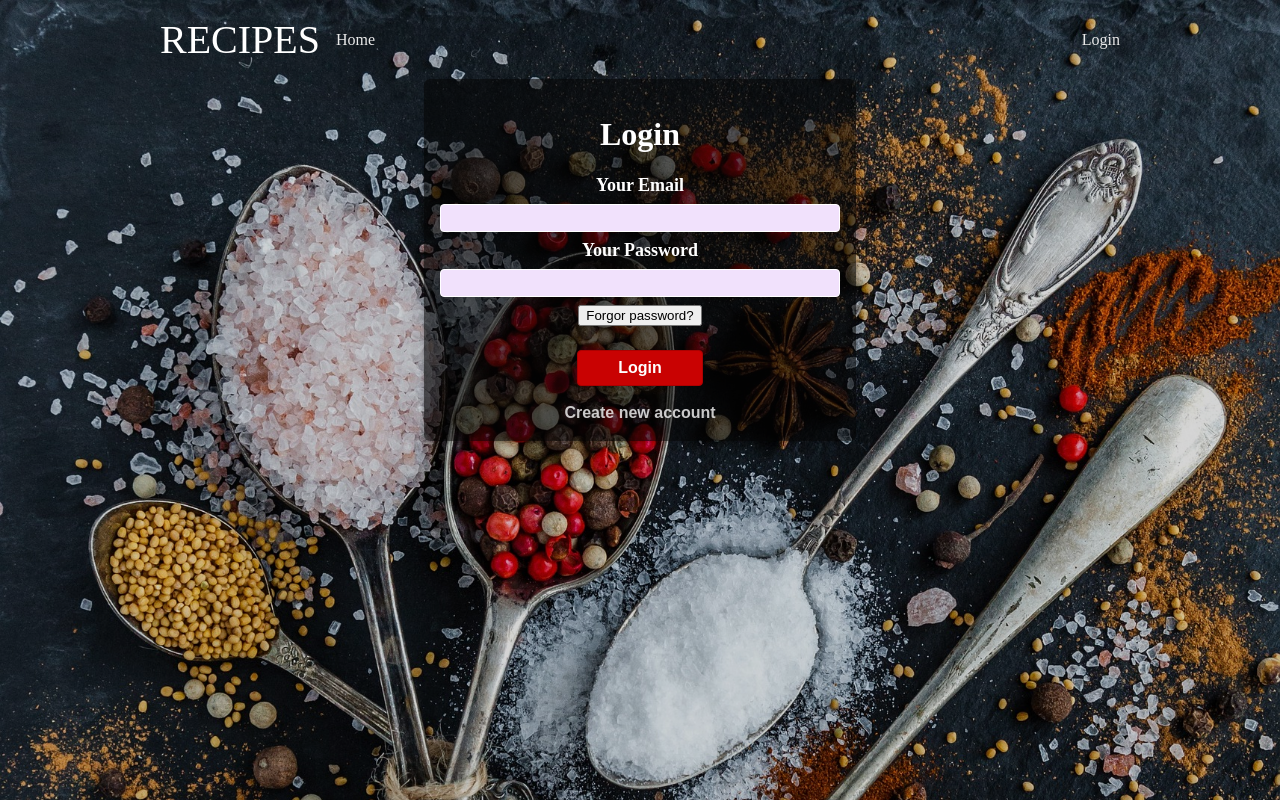
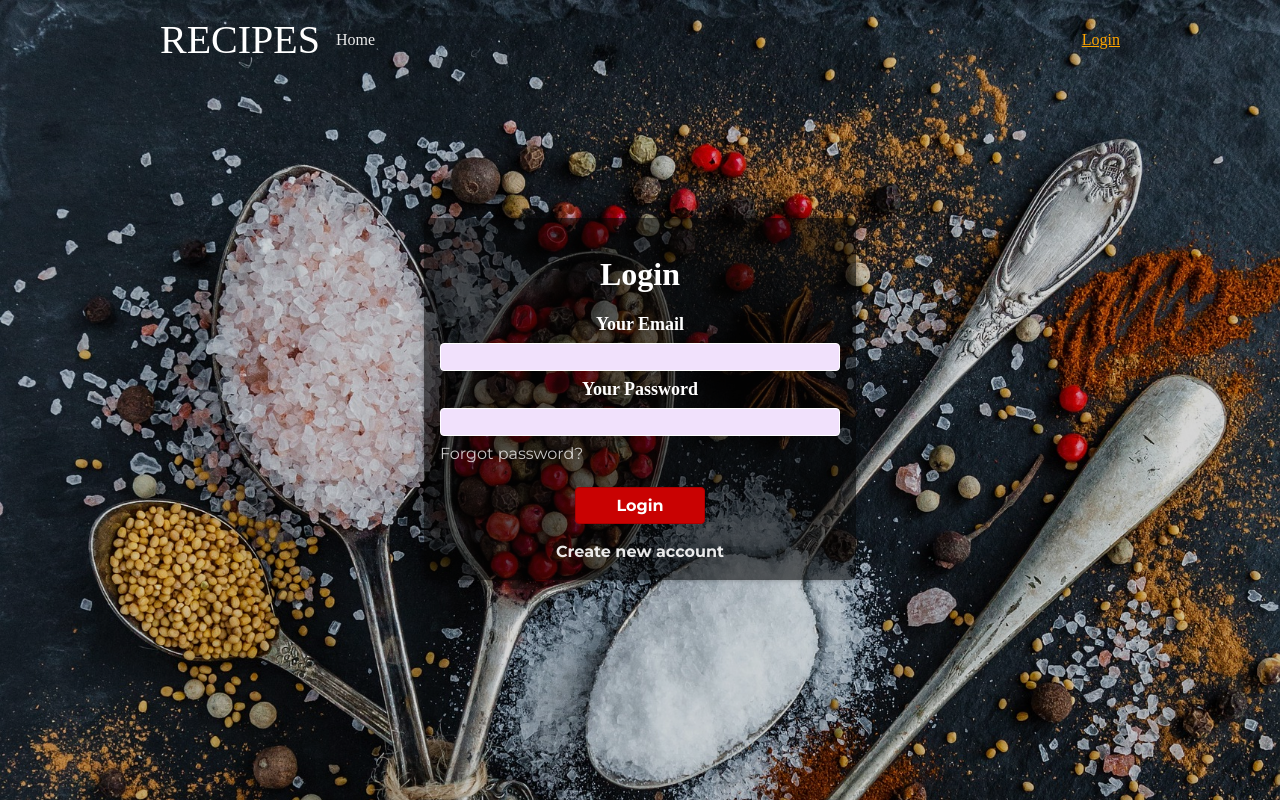
Before and after one commit to ezequiel-garcia/recipes, a React (Create React App) app: page /authentication in a window 1280 px wide. Built offline with nearby package versions, Linux system fonts and the light colour scheme; a web font is replaced by a local one.

Commit message:
fixing styles

```diff
--- a/src/components/Auth/AuthForm.js
+++ b/src/components/Auth/AuthForm.js
@@ -105,6 +105,14 @@ const AuthForm = () => {
   };
 
   return (
+    <div
+      style={{
+        height: '80vh',
+        display: 'flex',
+        flexDirection: 'column',
+        justifyContent: 'center',
+      }}
+    >
       <div className={classes.auth}>
         <h1>{isLogin ? 'Login' : 'Sign Up'}</h1>
         <form onSubmit={submitHandler}>
@@ -122,8 +130,12 @@ const AuthForm = () => {
             />
           </div>
           {isLogin && (
-          <button type="button" onClick={forgotPasswordHandler}>
-            Forgor password?
+            <button
+              className={classes.forgot}
+              type="button"
+              onClick={forgotPasswordHandler}
+            >
+              Forgot password?
             </button>
           )}
           <div className={classes.actions}>
@@ -142,6 +154,7 @@ const AuthForm = () => {
           </div>
         </form>
       </div>
+    </div>
   );
 };
 
--- a/src/components/Auth/AuthForm.module.css
+++ b/src/components/Auth/AuthForm.module.css
@@ -1,12 +1,19 @@
 .auth {
     margin: 0 auto;
-    width: 95%;
+    width: 100%;
     max-width: 25rem;
     border-radius: 6px;
     background-color: #05050591;
     box-shadow: 0 1px 4px rgba(0, 0, 0, 0.2);
-    padding: 1rem;
+    /* padding: .5rem; */
     text-align: center;
+  }
+
+  @media(min-width: 480px){
+    .auth{
+      width: 90%;
+      padding: 1rem;
+    }
   }
 
   .auth h1 {
@@ -57,6 +64,7 @@
     border-radius: 4px;
     padding: 0.5rem 2.5rem;
     transition: all .2s;
+    font-family: 'montserrat';
   }
 
   .actions button:hover {
@@ -67,7 +75,7 @@
   .actions .toggle {
     margin-top: 1rem;
     background-color: transparent;
-    color: rgba(255, 255, 255, 0.781);
+    color: rgba(255, 255, 255, 0.904);
     border: none;
     padding: 0.15rem 1.5rem;
   }
@@ -76,3 +84,14 @@
     background-color: transparent;
     color: white
   }
+
+  .forgot{
+    background-color: transparent;
+    color: rgba(255, 255, 255, 0.768);
+    display: block;
+    border:0;
+    font-size: 1rem;
+    padding: 0;
+    cursor: pointer;
+    font-family: 'montserrat';
+  }
--- a/src/components/nav/MainNavigation.js
+++ b/src/components/nav/MainNavigation.js
@@ -51,7 +51,14 @@ const MainNavigation = () => {
         <ul className={classes.list}>
           {!authCtx.isLoggedIn ? (
             <li>
-              <NavLink to="/authentication">Login</NavLink>
+              <NavLink
+                to="/authentication"
+                className={({ isActive }) =>
+                  isActive ? classes.active : undefined
+                }
+              >
+                Login
+              </NavLink>
             </li>
           ) : (
             <li>
--- a/src/components/nav/MainNavigation.module.css
+++ b/src/components/nav/MainNavigation.module.css
@@ -3,13 +3,22 @@ nav, ul{
   padding: 0;
 }
 .header {
-    max-width: 60rem;
+  width: 95%;
+    /* max-width: 60rem; */
     margin: 0 auto;
-    padding: 1rem 2rem;
+    padding-top: 1rem;
+    /* padding: 1rem 2rem; */
     display: flex;
     justify-content: space-between;
     align-items: center;
+  }
 
+  @media(min-width: 480px){
+    .header{
+      width: auto;
+      max-width: 60rem;
+      padding: 1rem 2rem;
+    }
   }
 
   .list {
--- a/src/components/recipes/RecipesContainer.module.css
+++ b/src/components/recipes/RecipesContainer.module.css
@@ -1,13 +1,13 @@
 .container {
     display: flex;
     flex-direction: column;
+    /* width: 100%; */
     gap: 1rem;
-    /* align-items: center; */
-    align-content: flex-start;
-    align-items: flex-start;
-    margin: 0 auto;
+    align-items: center;
+    /* align-content: flex-start;
+    align-items: flex-start; */
+    /* margin: 0 auto; */
     justify-content: center;
-
 }
 
 @media(min-width: 480px){
--- a/src/pages/Authentication.js
+++ b/src/pages/Authentication.js
@@ -1,14 +1,9 @@
 import React from 'react';
 import { redirect } from 'react-router-dom';
 import AuthForm from '../components/Auth/AuthForm';
-import MainNavigation from '../components/nav/MainNavigation';
 
 const AuthenticationPage = () => {
-  return (
-    <>
-      <AuthForm />
-    </>
-  );
+  return <AuthForm />;
 };
 
 export default AuthenticationPage;
```
Lines whose indentation alone changed are shown as unchanged.
